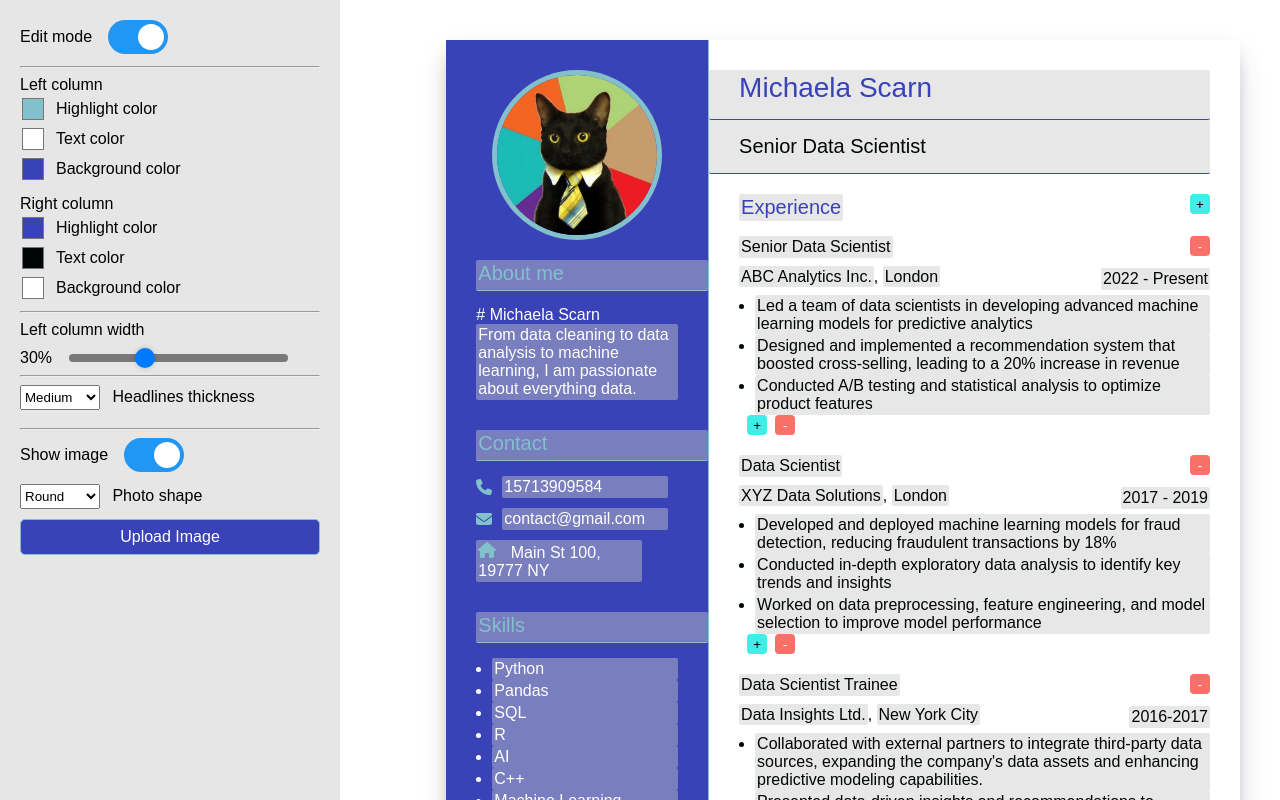
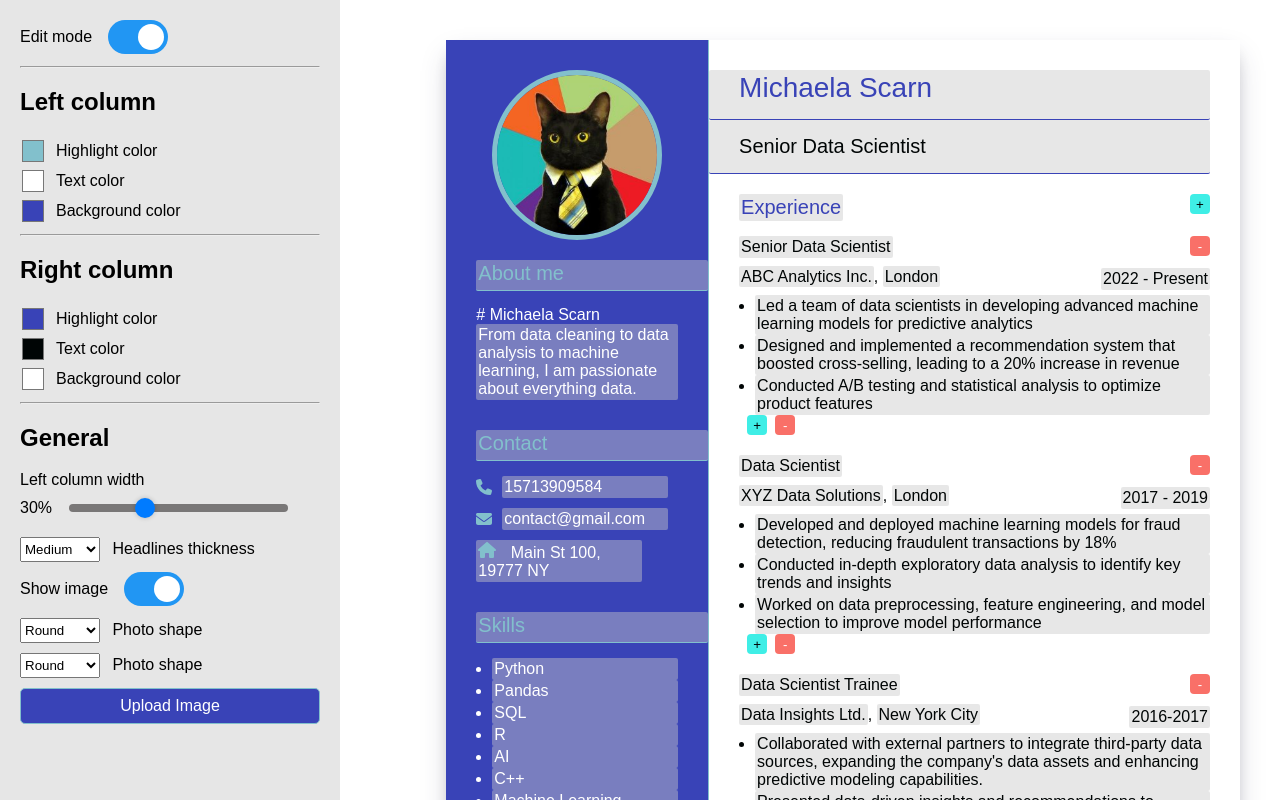
Before and after one commit to gervais-amoah/resume-builder, a Vue app: page / in a window 1280 px wide. Shown: the top 800 px of the page. Built offline with nearby package versions, Linux system fonts and the light colour scheme.

Commit message:
Improve style and hide edition option when editing mode is off

```diff
--- a/src/App.vue
+++ b/src/App.vue
@@ -215,8 +215,9 @@ const toggleImageDisplay = (isChecked) => {
 
       <ExportPdf v-show="!editing" />
 
+      <div v-show="editing">
         <hr />
-      <div>Left column</div>
+        <h2>Left column</h2>
         <ColorInput
           label="Highlight color"
           :default-color="colors.left.highlight"
@@ -232,7 +233,10 @@ const toggleImageDisplay = (isChecked) => {
           label="Background color"
           @color-changed="(event) => (colors.left.background = event)"
         />
-      <div style="margin-top: 0.7rem">Right column</div>
+      </div>
+      <div v-show="editing">
+        <hr />
+        <h2>Right column</h2>
         <ColorInput
           :default-color="colors.right.highlight"
           label="Highlight color"
@@ -248,13 +252,15 @@ const toggleImageDisplay = (isChecked) => {
           label="Background color"
           @color-changed="(event) => (colors.right.background = event)"
         />
+      </div>
+      <div v-show="editing">
         <hr />
+        <h2>General</h2>
         <WidthPicker
           label="Left column width"
           :defaultWidth="leftColumnWidth"
           @width-changed="leftColumnWidth = $event"
         />
-      <hr />
         <SelectInput
           label="Headlines thickness"
           @update-selection="headlineWeight = $event"
@@ -265,11 +271,16 @@ const toggleImageDisplay = (isChecked) => {
             { name: 'Thick', value: '600' }
           ]"
         />
-
-      <hr />
         <ToggleSwitch @switch-toogled="toggleImageDisplay" label="Show image" />
-
-      <div v-show="showImage">
+        <SelectInput
+          label="Photo shape"
+          @update-selection="imageShape = $event"
+          :default-option="imageShape"
+          :options="[
+            { name: 'Round', value: 'round' },
+            { name: 'Square', value: 'square' }
+          ]"
+        />
         <SelectInput
           label="Photo shape"
           @update-selection="imageShape = $event"
--- a/src/components/WidthPicker.vue
+++ b/src/components/WidthPicker.vue
@@ -37,7 +37,7 @@ const widthValue = computed(() => props.defaultWidth + '%')
   display: flex;
   align-items: center;
   gap: 15px; /* Space between the value and the input */
-  margin-top: 10px;
+  margin: 10px 0 20px;
   padding-right: 30px;
 }
 
```
Lines whose indentation alone changed are shown as unchanged.
